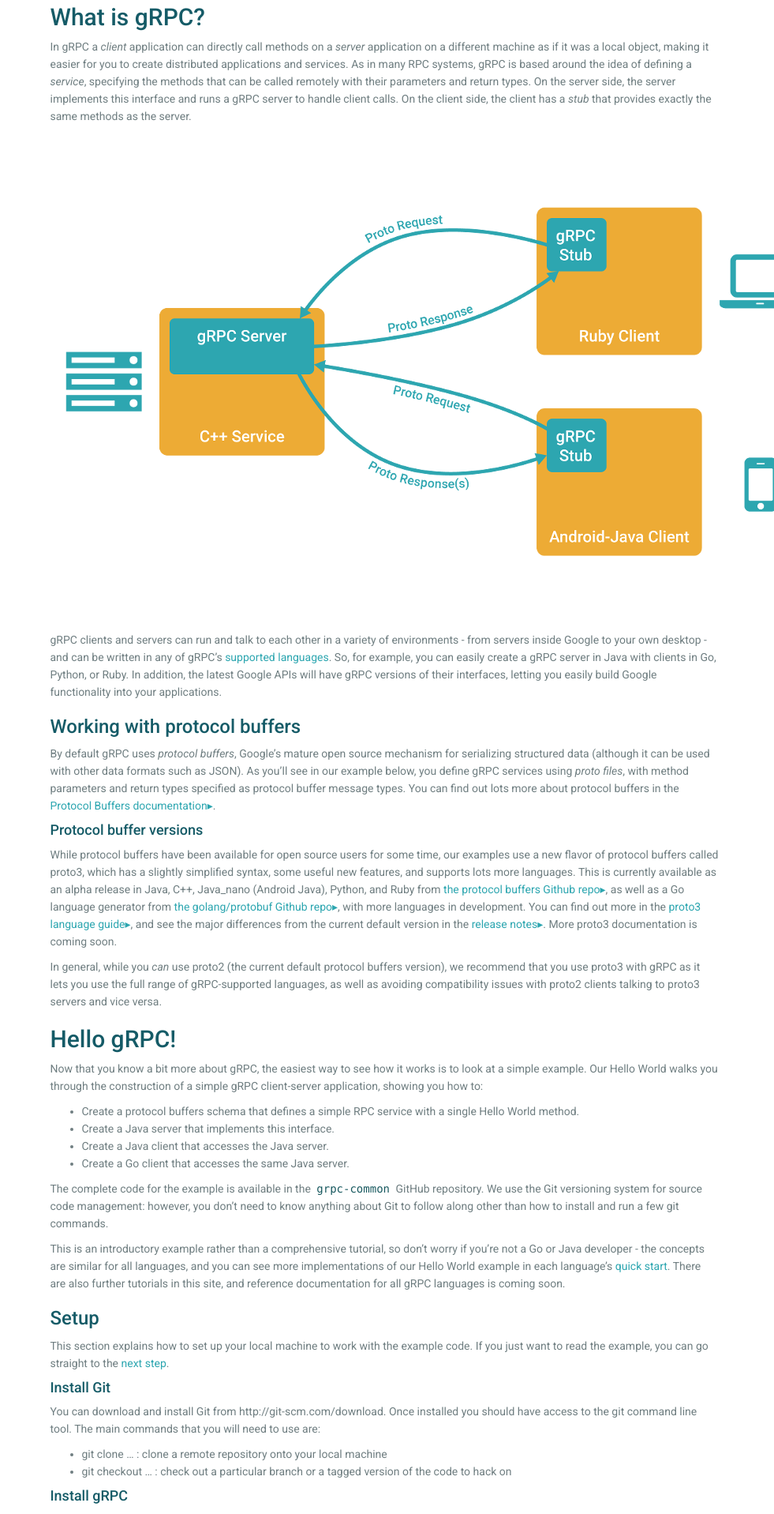
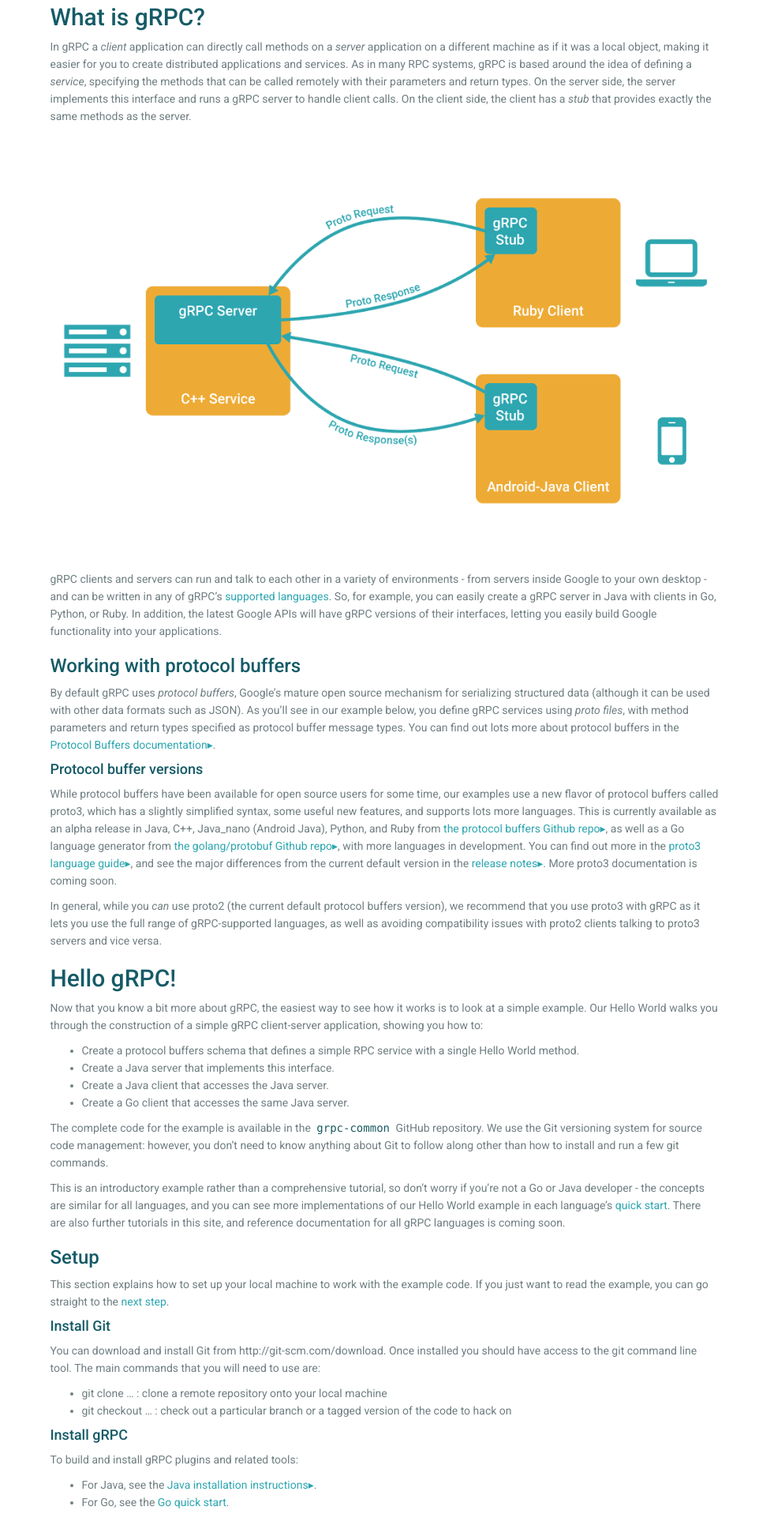
Before and after one commit to grpc/grpc.github.io, a Jekyll site: the page built from docs/index.md, in a window 1280 px wide. Shown: the part 1195-3112 px from the top of the page at 79% size, without its empty margins (299-1280 px from the left). Built offline with Jekyll 4.4.1, drawn with Linux system fonts in a browser that asks for light colours; nearby versions of some CDN libraries; library files that are not in the unit come from our copies; Markdown is read by kramdown in place of the engine named in the settings.

Commit message:
Fix diagram image size.
Switched line from markup to html so that we can append the "img-responsive" class.

```diff
--- a/docs/index.md
+++ b/docs/index.md
@@ -39,7 +39,7 @@
 interface and runs a gRPC server to handle client calls. On the client side,
 the client has a *stub* that provides exactly the same methods as the server.
 
-![gRPC diagram](../img/grpc_concept_diagram_00.png)
+<img src="../img/grpc_concept_diagram_00.png" class="img-responsive" alt="gRPC diagram">
 
 gRPC clients and servers can run and talk to each other in a variety of
 environments - from servers inside Google to your own desktop - and can
```
